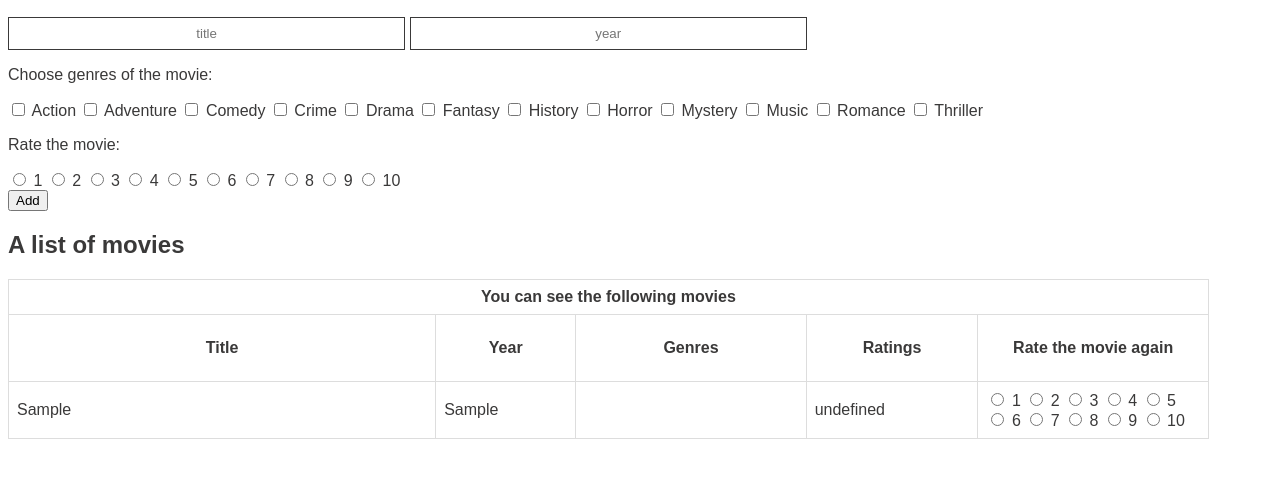
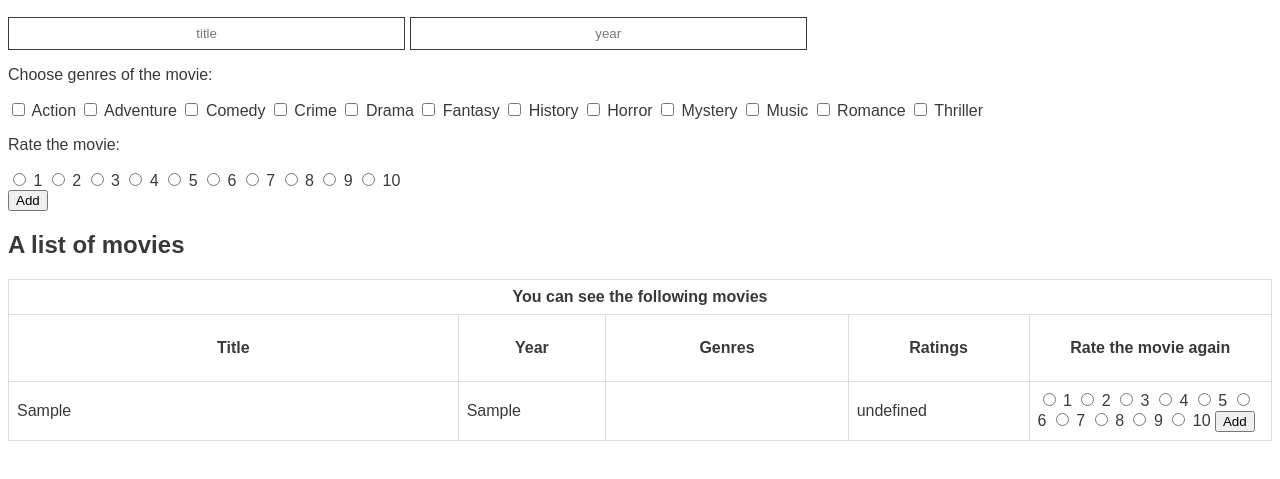
Before and after one commit to SvetlanaSS/Movie_database, a plain HTML site: page index.html in a window 1280 px wide. Both pictures are taken after typing "Sample", "Sample" into the empty fields and a click on the button "Add". Shown: the part 111-590 px from the top of the page. Drawn offline with Linux system fonts and the light colour scheme.

Commit message:
Added button Add

```diff
--- a/main.css
+++ b/main.css
@@ -17,7 +17,7 @@ body {
 table {
   font-family: arial, sans-serif;
   border-collapse: collapse;
-  width: 95%;
+  width: 100%;
 }
 
 td, th {
--- a/movie_database.js
+++ b/movie_database.js
@@ -74,6 +74,10 @@ function showListOfMovies(film) {
       line = document.createElement("tr"),
       ratingForm = document.getElementById("new-ratings");
   line.innerHTML = "<td>" + film.title + "</td><td>" + film.year + "</td><td>" + film.genres + "</td><td>" +
-  film.ratings + "</td><td>" + ratingForm.innerHTML + "</td>";
+  film.ratings + "</td><td>" + ratingForm.innerHTML + "<button onclick='rateMovie(movie, rating)'>Add</button></td>";
   showAllMovies.appendChild(line);
 }
+
+function rateMovie(movie, rating){
+
+}
```
